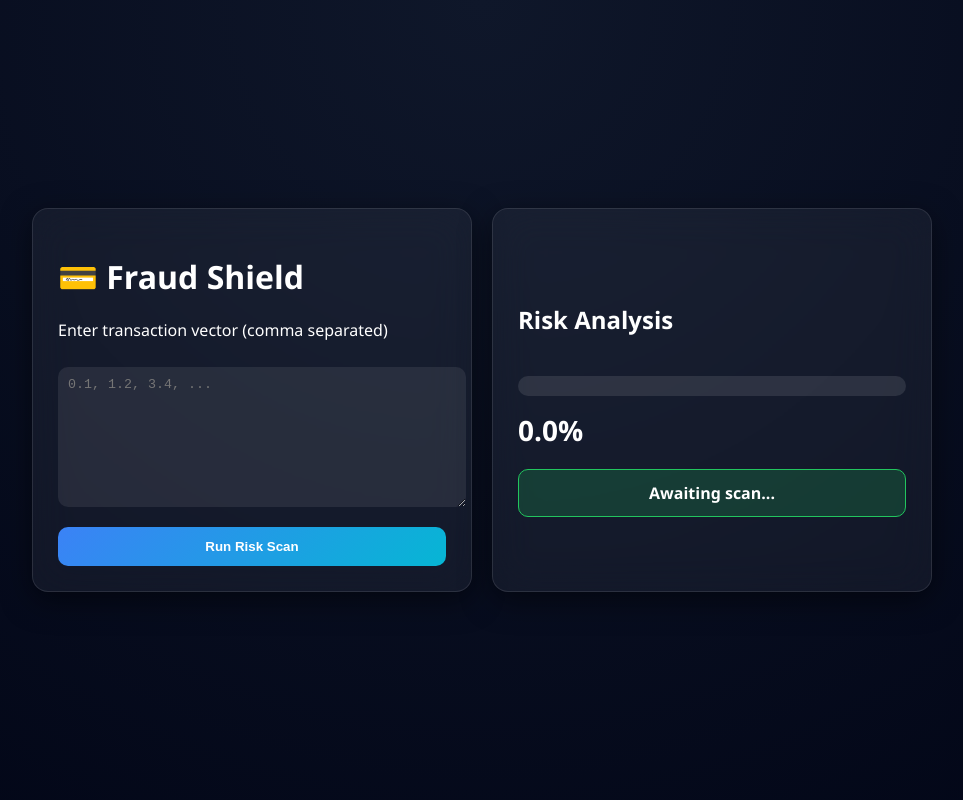
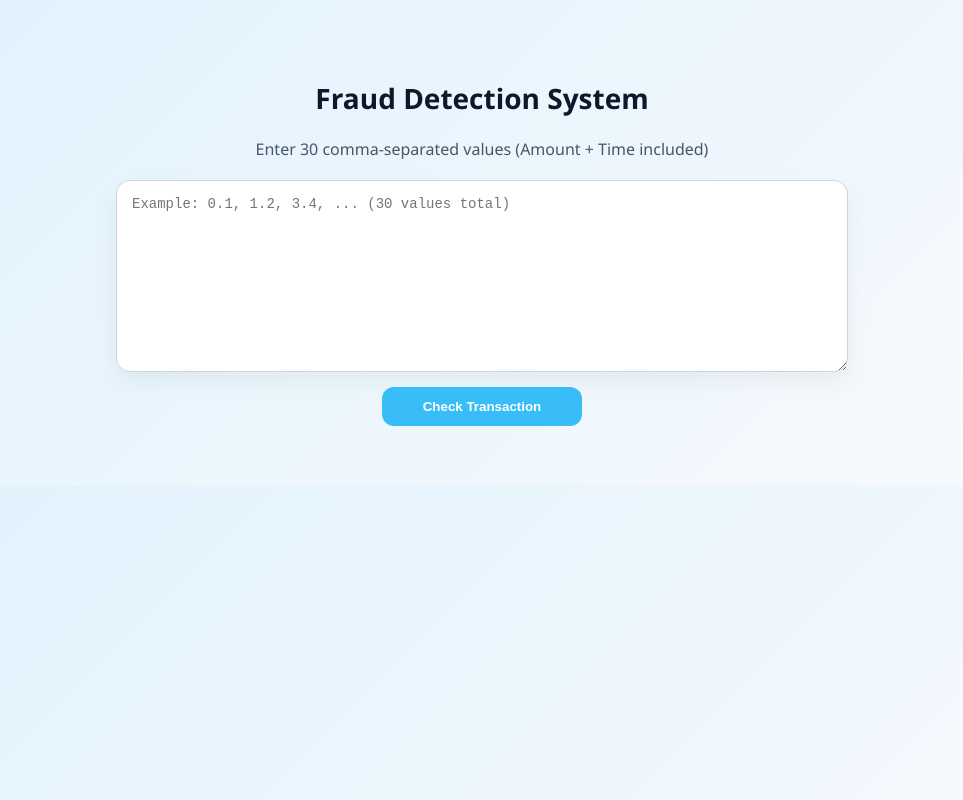
Before and after one commit to fibha-dev/AI_ML_Internship_Project, a React (Create React App) app in the folder frontend/: page / in a window 1280 px wide. Shown: the whole page, without its empty margins (158-1121 px from the left). Built offline with nearby package versions, Linux system fonts and the light colour scheme.

Commit message:
Updated feature / UI / fix

```diff
--- a/frontend/src/App.css
+++ b/frontend/src/App.css
@@ -1,116 +1,94 @@
 body {
   margin: 0;
-  font-family: "Segoe UI", sans-serif;
-  background: radial-gradient(circle at top, #0f172a, #020617);
-  color: white;
+  font-family: "Segoe UI", Arial, sans-serif;
+  background: linear-gradient(135deg, #e0f2fe, #f8fafc);
+  color: #0f172a;
 }
 
-.bg {
-  height: 100vh;
+/* layout */
+.page {
   display: flex;
-  justify-content: center;
+  flex-direction: column;
   align-items: center;
+  padding: 60px 20px;
 }
 
-.dashboard {
-  display: flex;
-  gap: 20px;
-  width: 900px;
+/* title */
+h1 {
+  margin-bottom: 5px;
+  font-size: 28px;
+  color: #0f172a;
 }
 
-/* GLASS PANEL */
-.panel {
-  flex: 1;
-  padding: 25px;
-  border-radius: 16px;
-  background: rgba(255,255,255,0.05);
-  backdrop-filter: blur(20px);
-  border: 1px solid rgba(255,255,255,0.1);
-  box-shadow: 0 8px 30px rgba(0,0,0,0.5);
+p {
+  color: #475569;
+  margin-bottom: 20px;
+  text-align: center;
 }
 
-/* INPUT */
+/* textarea */
 textarea {
   width: 100%;
-  height: 120px;
-  margin-top: 10px;
-  padding: 10px;
-  border-radius: 10px;
-  border: none;
+  max-width: 700px;
+  height: 160px;
+  padding: 15px;
+  border-radius: 14px;
+  border: 1px solid #cbd5e1;
   outline: none;
-  background: rgba(255,255,255,0.08);
-  color: white;
+  font-size: 14px;
+  background: #ffffff;
+  box-shadow: 0 10px 25px rgba(0,0,0,0.05);
+  transition: 0.2s;
 }
 
+textarea:focus {
+  border-color: #38bdf8;
+  box-shadow: 0 0 0 3px rgba(56,189,248,0.2);
+}
+
+/* button */
 button {
   margin-top: 15px;
-  width: 100%;
+  width: 200px;
   padding: 12px;
   border: none;
-  border-radius: 10px;
-  cursor: pointer;
-  background: linear-gradient(135deg, #3b82f6, #06b6d4);
+  border-radius: 12px;
+  background: #38bdf8;
   color: white;
   font-weight: bold;
-  transition: 0.3s;
+  cursor: pointer;
+  transition: 0.2s;
 }
 
 button:hover {
-  transform: scale(1.03);
+  background: #0ea5e9;
+  transform: translateY(-1px);
 }
 
-/* RIGHT GLASS PANEL */
-.glass {
-  display: flex;
-  flex-direction: column;
-  justify-content: center;
+/* result */
+.result {
+  margin-top: 25px;
+  padding: 14px 20px;
+  border-radius: 12px;
+  font-weight: bold;
+  text-align: center;
 }
 
-/* RISK METER */
-.meter {
-  width: 100%;
-  height: 20px;
-  background: rgba(255,255,255,0.1);
-  border-radius: 10px;
-  overflow: hidden;
-  margin-top: 20px;
+/* states */
+.SAFE {
+  background: #dcfce7;
+  color: #166534;
+  border: 1px solid #86efac;
 }
 
-.fill {
-  height: 100%;
-  width: 0%;
-  transition: width 0.3s ease;
+.FRAUD {
+  background: #fee2e2;
+  color: #991b1b;
+  border: 1px solid #fca5a5;
 }
 
-.low {
-  background: linear-gradient(90deg, #22c55e, #16a34a);
+.ERROR {
+  background: #fef9c3;
+  color: #854d0e;
+  border: 1px solid #fde68a;
 }
-
-.high {
-  background: linear-gradient(90deg, #f97316, #ef4444);
-}
-
-.percent {
-  font-size: 28px;
-  margin-top: 15px;
-  font-weight: bold;
-}
-
-/* STATUS BOX */
-.status {
-  margin-top: 20px;
-  padding: 12px;
-  border-radius: 10px;
-  text-align: center;
-  font-weight: bold;
-}
-
-.safe {
-  background: rgba(34,197,94,0.2);
-  border: 1px solid #22c55e;
-}
-
-.fraud {
-  background: rgba(239,68,68,0.2);
-  border: 1px solid #ef4444;
-}
--- a/frontend/src/App.js
+++ b/frontend/src/App.js
@@ -3,99 +3,61 @@ import axios from "axios";
 import "./App.css";
 
 function App() {
-  const [featuresText, setFeaturesText] = useState("");
+  const [input, setInput] = useState("");
   const [result, setResult] = useState(null);
   const [loading, setLoading] = useState(false);
-  const [risk, setRisk] = useState(0);
 
   const handleSubmit = async () => {
     try {
       setLoading(true);
       setResult(null);
 
-      const features = featuresText
+      const values = input
         .split(",")
-        .map((f) => Number(f.trim()));
+        .map((v) => Number(v.trim()));
+
+      if (values.length !== 30 || values.some(isNaN)) {
+        setResult("ERROR");
+        return;
+      }
 
       const res = await axios.post("http://127.0.0.1:8000/predict", {
-        features,
+        features: values,
       });
 
-      // fake probability if backend only returns 0/1
-      const prediction = res.data.prediction;
-      const probability = prediction === 1 ? 0.85 : 0.12;
+      setResult(res.data.prediction === 1 ? "FRAUD" : "SAFE");
 
-      setResult(prediction);
-      animateRisk(probability);
     } catch (err) {
-      setResult("error");
+      setResult("ERROR");
     } finally {
       setLoading(false);
     }
   };
 
-  const animateRisk = (target) => {
-    let start = 0;
-    const interval = setInterval(() => {
-      start += 0.02;
-      if (start >= target) {
-        start = target;
-        clearInterval(interval);
-      }
-      setRisk(start);
-    }, 20);
-  };
+  return (
+    <div className="page">
 
-  return (
-    <div className="bg">
-      <div className="dashboard">
+      <h1>Fraud Detection System</h1>
+      <p>Enter 30 comma-separated values (Amount + Time included)</p>
 
-        {/* LEFT PANEL */}
-        <div className="panel">
-          <h1>💳 Fraud Shield</h1>
-          <p>Enter transaction vector (comma separated)</p>
+      <textarea
+        placeholder="Example: 0.1, 1.2, 3.4, ... (30 values total)"
+        value={input}
+        onChange={(e) => setInput(e.target.value)}
+      />
 
-          <textarea
-            placeholder="0.1, 1.2, 3.4, ..."
-            value={featuresText}
-            onChange={(e) => setFeaturesText(e.target.value)}
-          />
+      <button onClick={handleSubmit} disabled={loading}>
+        {loading ? "Analyzing..." : "Check Transaction"}
+      </button>
 
-          <button onClick={handleSubmit} disabled={loading}>
-            {loading ? "Analyzing..." : "Run Risk Scan"}
-          </button>
+      {result && (
+        <div className={`result ${result}`}>
+          {result === "FRAUD" && "🚨 Fraud Detected"}
+          {result === "SAFE" && "✅ Transaction Safe"}
+          {result === "ERROR" && "⚠️ Enter exactly 30 valid numbers"}
         </div>
+      )}
 
-        {/* RIGHT PANEL */}
-        <div className="panel glass">
-
-          <h2>Risk Analysis</h2>
-
-          <div className="meter">
-            <div
-              className={`fill ${risk > 0.6 ? "high" : "low"}`}
-              style={{ width: `${risk * 100}%` }}
-            />
-          </div>
-
-          <div className="percent">
-            {(risk * 100).toFixed(1)}%
-          </div>
-
-          <div className={`status ${
-            result === 1 ? "fraud" : "safe"
-          }`}>
-            {result === null
-              ? "Awaiting scan..."
-              : result === "error"
-              ? "System error"
-              : result === 1
-              ? "🚨 High Fraud Risk"
-              : "✅ Transaction Safe"}
-          </div>
-        </div>
-
-      </div>
     </div>
   );
 }
```
